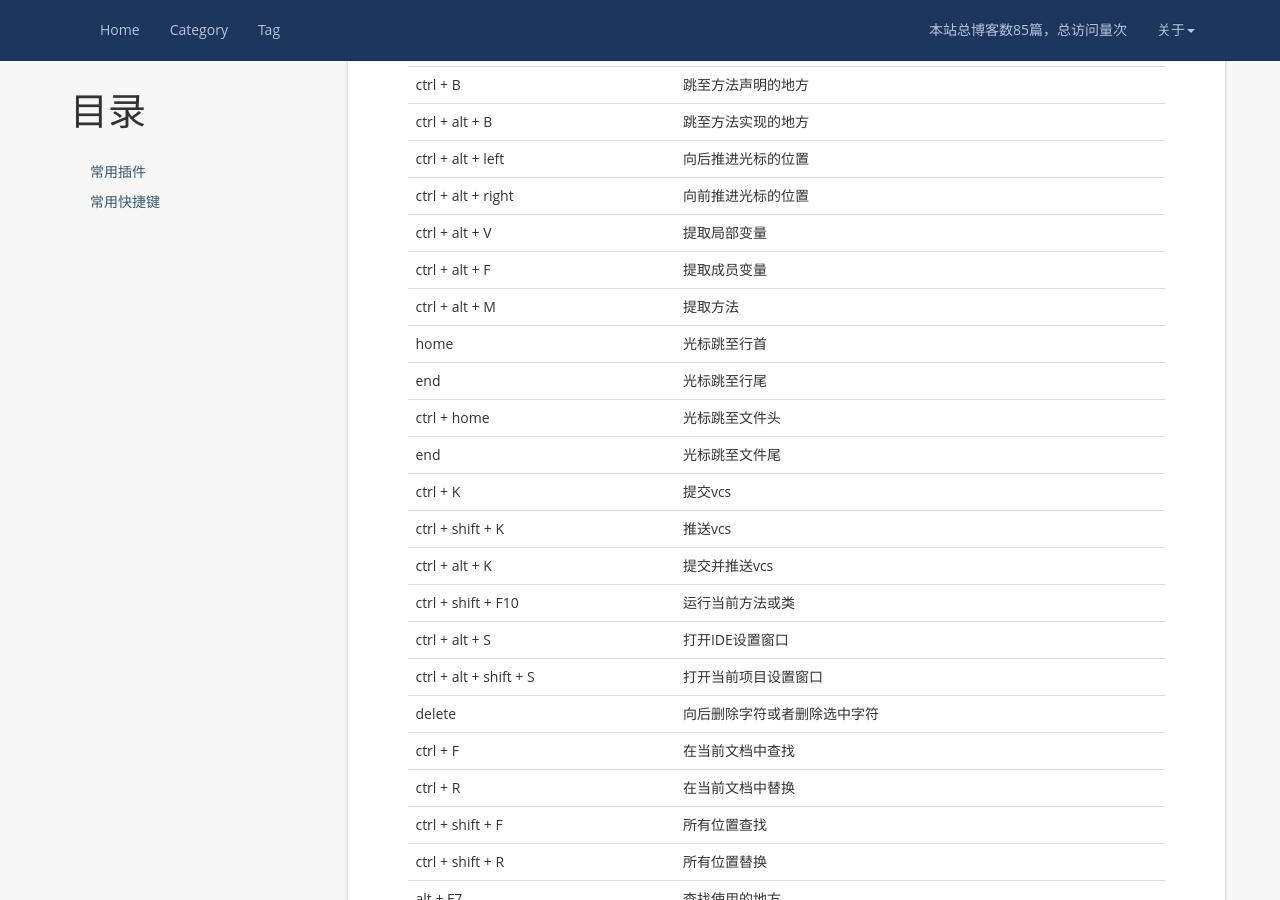
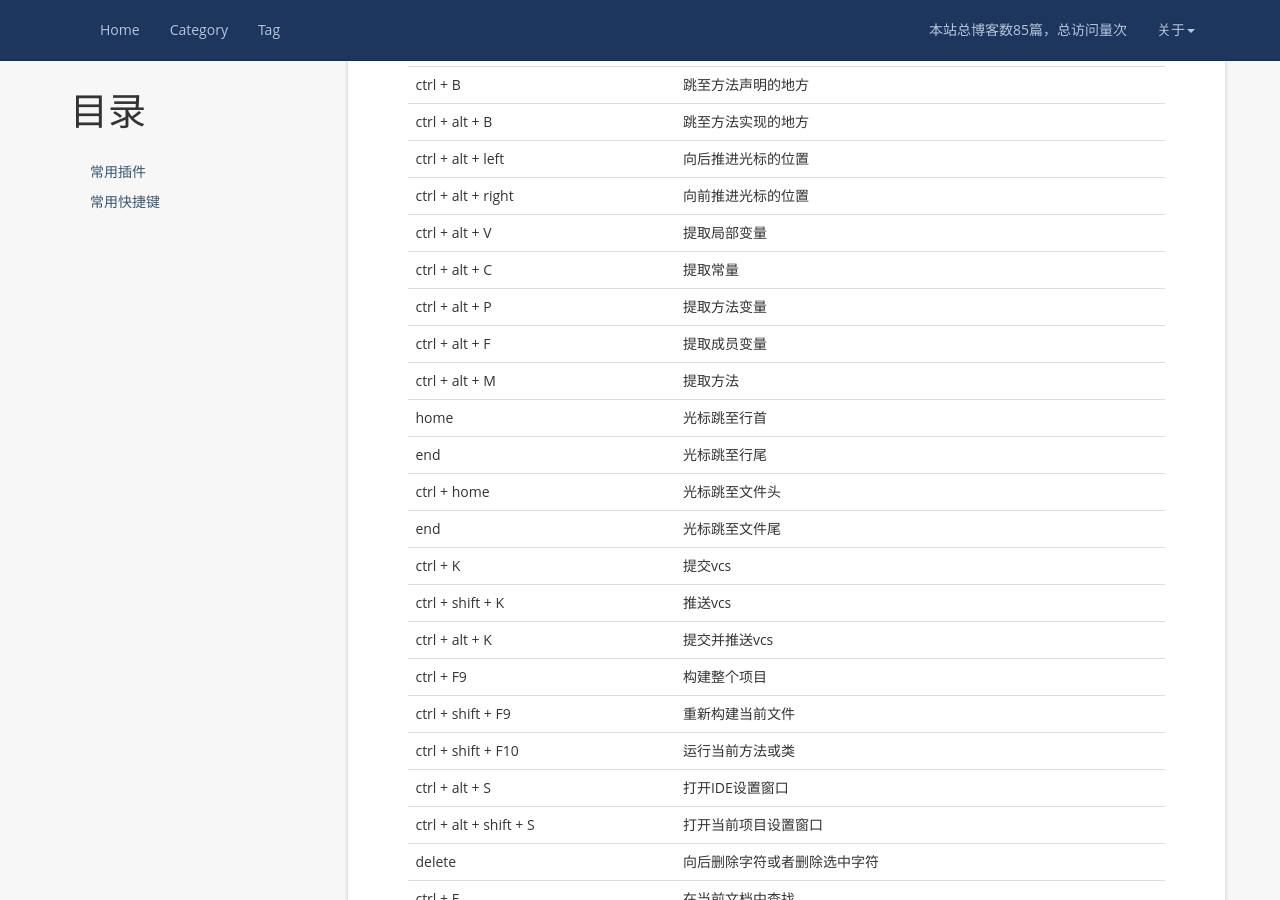
Before and after one commit to zhangfb95/zhangfb95.github.io.bak, a Jekyll site: the page built from plugin-intellij.md, in a window 1280 px wide and 900 px high, scrolled down 1252 px. Built offline with Jekyll 4.4.1, drawn with Linux system fonts in a browser that asks for light colours; nearby versions of some CDN libraries; a script that is not in the unit is left out; comment, search, counter and statistics services are not loaded; some of the changed text lies outside the part shown.

Commit message:
add more shortcut

```diff
--- a/plugin-intellij.md
+++ b/plugin-intellij.md
@@ -42,6 +42,8 @@
 | ctrl + alt + left | 向后推进光标的位置 |
 | ctrl + alt + right | 向前推进光标的位置 |
 | ctrl + alt + V | 提取局部变量 |
+| ctrl + alt + C | 提取常量 |
+| ctrl + alt + P | 提取方法变量 |
 | ctrl + alt + F | 提取成员变量 |
 | ctrl + alt + M | 提取方法 |
 | home | 光标跳至行首 |
@@ -51,6 +53,8 @@
 | ctrl + K | 提交vcs |
 | ctrl + shift + K | 推送vcs |
 | ctrl + alt + K | 提交并推送vcs |
+| ctrl + F9 | 构建整个项目 |
+| ctrl + shift + F9 | 重新构建当前文件 |
 | ctrl + shift + F10 | 运行当前方法或类 |
 | ctrl + alt + S | 打开IDE设置窗口 |
 | ctrl + alt + shift + S | 打开当前项目设置窗口 |
@@ -86,5 +90,10 @@
 | ctrl + alt + J | 将选中内容包装在模板中 |
 | ctrl + / | 行注释 |
 | ctrl + shift + / | 块注释 |
+| ctrl + alt + shift + T | 重构 |
+| shift + F6 | 重命名 |
+| F6 | 移动 |
+| F5 | 拷贝 |
+| alt + delete | 安全删除 |
 
 > 1. left，光标左键
```
